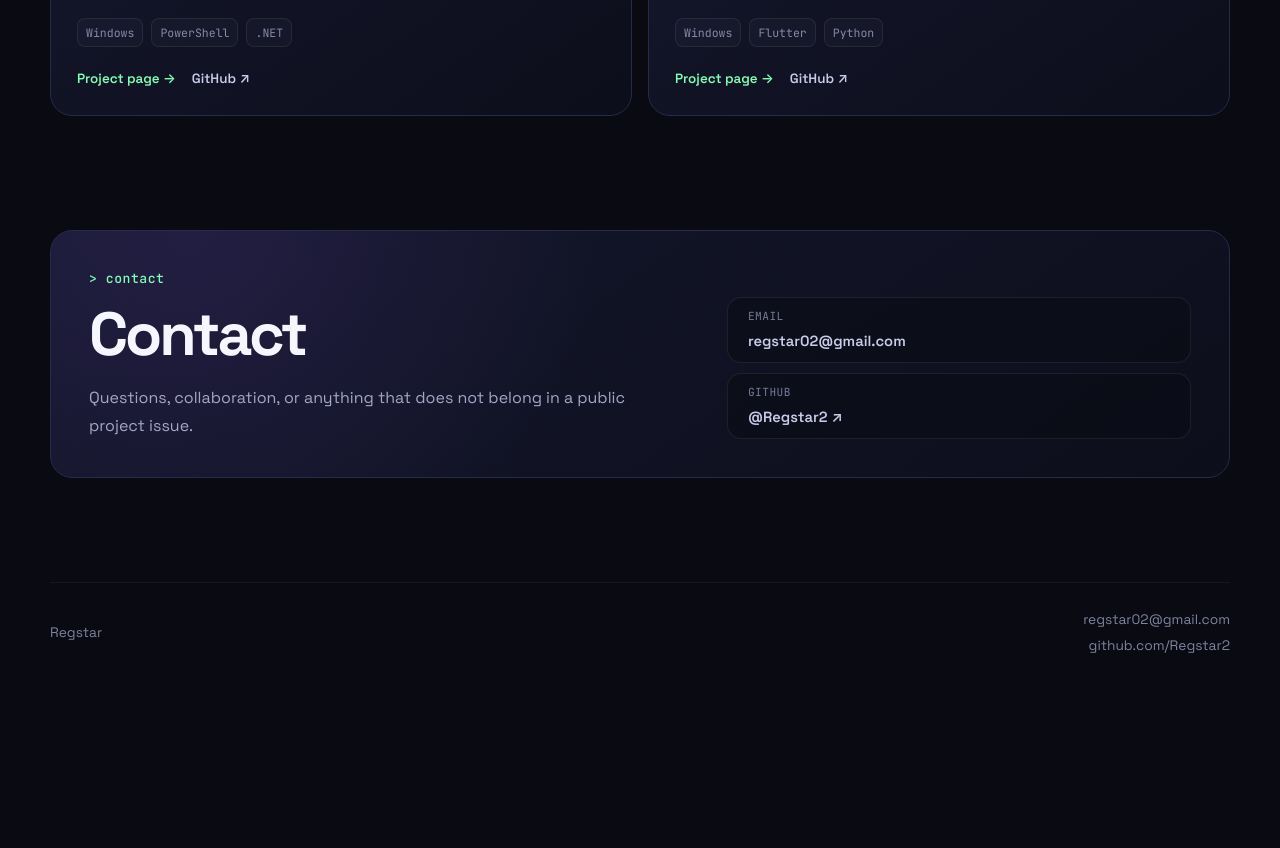
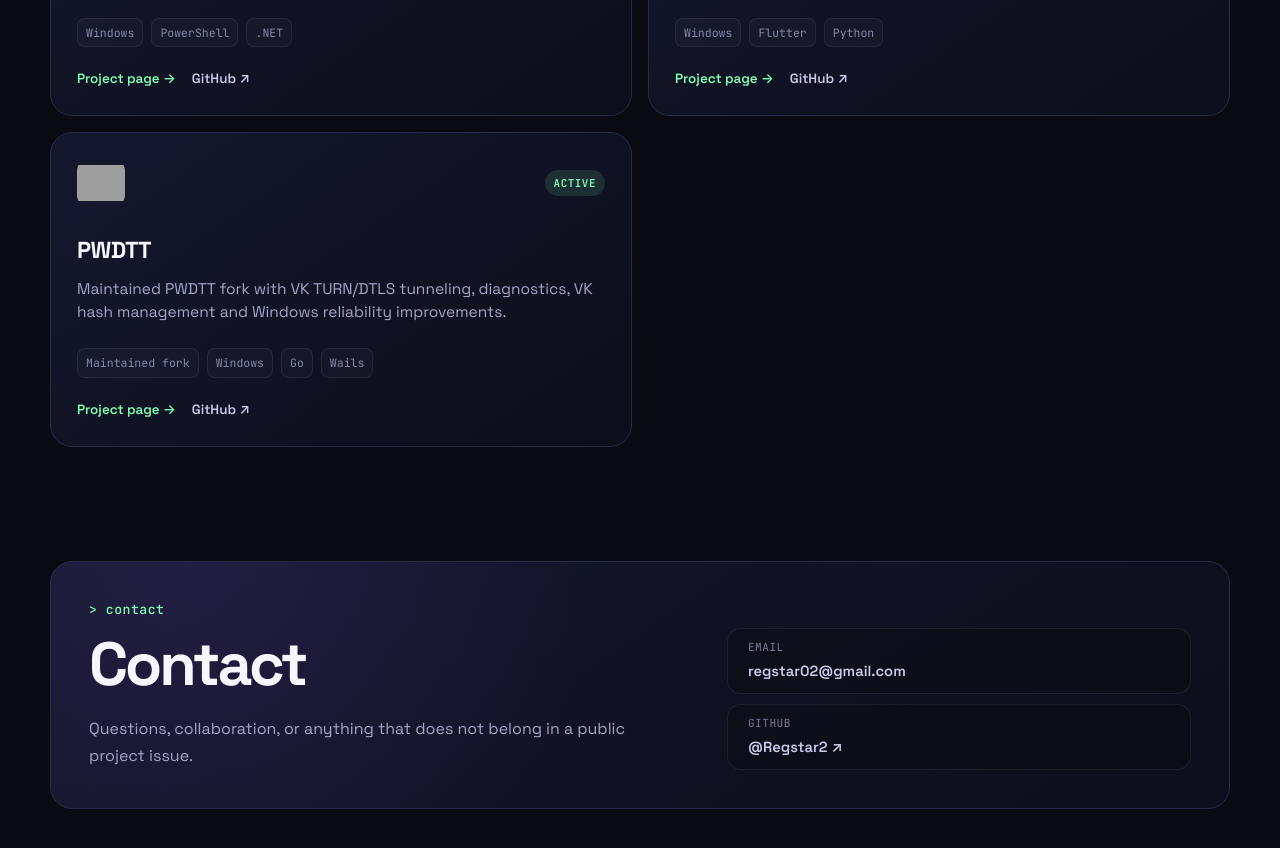
Before and after one commit to Regstar2/Regstar2.github.io, a plain HTML site: page index.html in a window 1280 px wide. Shown: the part 2040-2888 px from the top of the page. Before the commit the page ends 2722 px from the top, so only its background shows below. Drawn offline with Linux system fonts and the light colour scheme; grey boxes are pictures that could not be loaded.

Commit message:
feat: add PWDTT to project index

```diff
--- a/index.html
+++ b/index.html
@@ -192,6 +192,17 @@
             <a href="https://github.com/Regstar2/music-ark" target="_blank" rel="noreferrer">GitHub ↗</a>
           </div>
         </article>
+
+        <article class="project-card">
+          <div class="project-topline">
+            <img class="project-icon" src="https://raw.githubusercontent.com/Regstar2/pwdtt/main/docs/assets/logo.png" alt="PWDTT icon">
+            <span class="status status-stable">Active</span>
+          </div>
+          <h3><a href="./projects/pwdtt/">PWDTT</a></h3>
+          <p>Maintained PWDTT fork with VK TURN/DTLS tunneling, diagnostics, VK hash management and Windows reliability improvements.</p>
+          <div class="project-tags"><span>Maintained fork</span><span>Windows</span><span>Go</span><span>Wails</span></div>
+          <div class="project-links"><a href="./projects/pwdtt/">Project page →</a><a href="https://github.com/Regstar2/pwdtt" target="_blank" rel="noreferrer">GitHub ↗</a></div>
+        </article>
       </div>
     </section>
 
```
